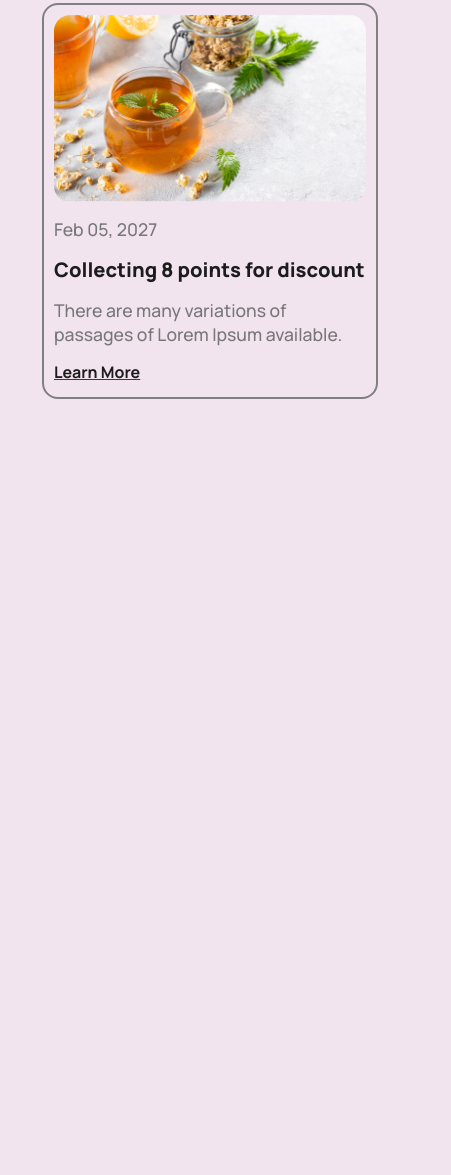
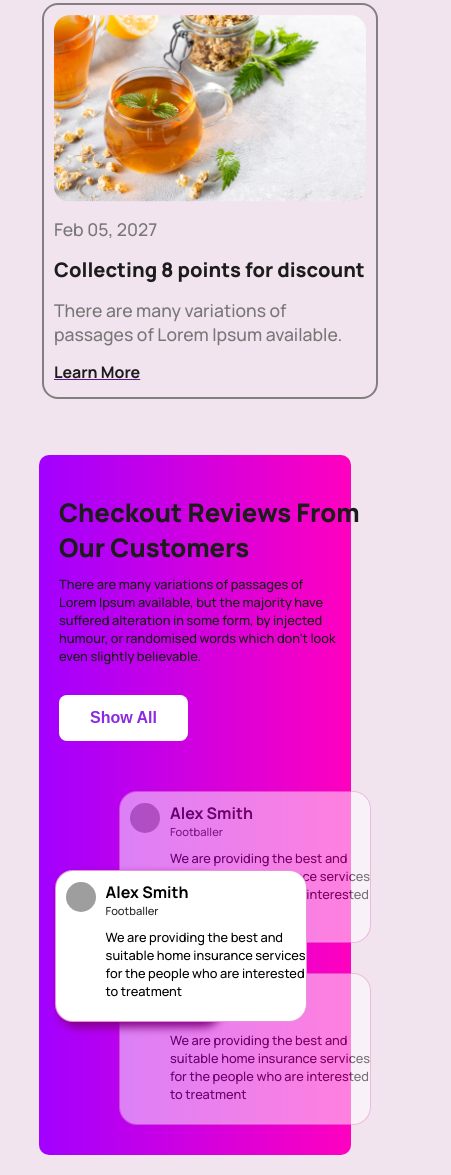
Before and after one commit to amahim/coffee-house, a plain HTML site: page index.html in a window 390 px wide. Shown: the part 3694-4869 px from the top of the page, 451 px wide, since content can reach past the window. Before the commit the page ends 4149 px from the top, so only its background shows below. Drawn offline with Linux system fonts and the light colour scheme; grey boxes are pictures that could not be loaded.

Commit message:
review sec added

```diff
--- a/index.html
+++ b/index.html
@@ -135,6 +135,63 @@
                 </div>
             </div>
         </section>
+        <!-- Reviews sec -->
+         <section class="review-container">
+            <div class="rev-left">
+                <h3>Checkout Reviews From Our Customers</h3>
+                <p>There are many variations of passages of Lorem Ipsum available, but the majority have suffered alteration in some form, by injected humour, or randomised words which don't look even slightly believable. </p>
+                <button>Show All</A></button>
+            </div>
+            <div class="rev-right">
+                <div class="rev-up">
+                    <div class="rev-card">
+                        <div class="rev-info">
+                            <div class="rev-pp">
+                                <img src="./images/cmnt3.jpg" alt="">
+                            </div>
+                            <div class="rev-intro">
+                                <h6>Alex Smith</h6>
+                                <p>Footballer</p>
+                            </div>
+                        </div>
+                        <div class="rev-cmnt">
+                            <p>We are providing the best and suitable home insurance services for the people who are interested to treatment</p>
+                        </div>
+                    </div>
+                    <div class="rev-card">
+                        <div class="rev-info">
+                            <div class="rev-pp">
+                                <img src="./images/cmnt2.jpg" alt="">
+                            </div>
+                            <div class="rev-intro">
+                                <h6>Alex Smith</h6>
+                                <p>Footballer</p>
+                            </div>
+                        </div>
+                        <div class="rev-cmnt">
+                            <p>We are providing the best and suitable home insurance services for the people who are interested to treatment</p>
+                        </div>
+                    </div>
+                </div>
+                <div class="rev-pop">
+                    <div class="rev-card">
+                        <div class="rev-info">
+                            <div class="rev-pp">
+                                <img src="./images/cmnt1.jpg" alt="">
+                            </div>
+                            <div class="rev-intro">
+                                <h6>Alex Smith</h6>
+                                <p>Footballer</p>
+                            </div>
+                        </div>
+                        <div class="rev-cmnt">
+                            <p>We are providing the best and suitable home insurance services for the people who are interested to treatment</p>
+                        </div>
+                    </div>
+                </div>
+            </div>
+
+         </section>
     </main>
     <footer>
 
--- a/styles/styles.css
+++ b/styles/styles.css
@@ -282,7 +282,105 @@ header button{
     color: rgb(28, 28, 28);
     font-size: 1rem;
 }
+/*reviews sec edit*/
+.review-container{
+    width: 80%;
+    height: 550px;
+    margin: 0 auto;
+    /* border: 2px solid red; */
+    display: flex;
+    border-radius: 10px;
+    background: linear-gradient(270.00deg, rgb(255, 0, 191) 0%,rgb(162, 0, 255) 100%);
+}
+.rev-left{
+    width: 45%;
+    height: 70%;
+    /* border: 2px solid blue; */
+    /* margin-left: 20px; */
+    /* padding: 40px 0px 40px 20px; */
+    margin-top: 60px;
+    display: flex;
+    flex-direction: column;
+    gap: 30px;
+    margin-left: 40px;
 
+}
+.rev-left h3{
+    margin-top: 40px;
+    font-size: 2.3rem;
+}
+.rev-left p{
+    color: rgb(24, 24, 24);
+    margin-bottom: 30px;
+    width: 90%;
+}
+.rev-left button{
+    width: 139px;
+    height: 56px;
+    border-radius: 8px;
+    background: rgb(255, 255, 255);
+    border: none;
+    font-size: 20px;
+    font-weight: 700;
+    color: blueviolet;
+}
+.rev-right{
+    width: 55%;
+    height: 85%;
+    /* border: 2px solid yellow; */
+    margin-bottom: 30px;
+}
+.rev-card{
+    border: 1px solid rgba(209, 5, 165, 0.438);
+    height: 150px;
+    width: 400px;
+    background-color: white;
+    border-radius: 18px;
+}
+.rev-pp img{
+    border-radius: 50%;
+    width: 40px;
+    height: 40px;
+}
+.rev-intro h6{
+    font-size: 1.2rem;
+}
+.rev-intro p{
+    font-size: .8rem;
+    color: rgb(41, 41, 41);
+}
+.rev-cmnt p {
+    font-size: 1rem;
+    font-weight: 500;
+    color: black;
+}
+.rev-cmnt{
+    margin-top: 20px;
+    margin-left: 60px;
+}
+.rev-info{
+    display: flex;
+    gap: 10px;
+    align-items: center;
+    margin-left: 10px;
+    margin-top: 10px;
+}
+.rev-up{
+    position: absolute;
+    display: flex;
+    flex-direction: column;
+    gap: 30px;
+    padding: 105px 0px 0px 100px;
+    opacity: 0.5;
+}
+.rev-pop{
+    position: relative;
+    top: 45%;
+    left: 5%;
+    border-radius: 18px;
+    box-shadow: 4px 5px 10px purple;
+    margin-right: 150px;
+}
 
 
 
@@ -420,5 +518,71 @@ header button{
         font-size: .8rem;
         width: 100%;
     }
+    /*reviews sec edit*/
+    .review-container{
+        height: 700px;
+        flex-direction: column;
+    }
+    .rev-left{
+        width: 100%;
+        height: auto;
+        /* border: 2px solid blue; */
+        /* margin-left: 20px; */
+        /* padding: 40px 0px 40px 20px; */
+        margin-top: 20px;
+        gap: 10px;
+        margin-left: 20px;
+
+    }
+    .rev-left h3{
+        margin-top: 20px;
+        font-size: 1.6rem;
+        width: 100%;
+    }
+    .rev-left p{
+        width: 90%;
+        font-size: .8rem;
+    }
+    .rev-left button{
+        margin-top: -10px;
+        width: 129px;
+        height: 46px;
+        font-size: 1rem;
+    }
+    .rev-right{
+        width: 100%;
+        height: auto;
+        /* border: 2px solid yellow; */
+        margin-bottom: 30px;
+    }
+    .rev-card{
+        height: 150px;
+        width: 250px;
+    }
+    .rev-pp img{
+        width: 30px;
+        height: 30px;
+    }
+    .rev-intro h6{
+        font-size: 1rem;
+    }
+    .rev-intro p{
+        font-size: .7rem;
+    }
+    .rev-cmnt p {
+        font-size: .8rem;
+    }
+    .rev-cmnt{
+        margin-top: 10px;
+        margin-left: 50px;
+    }
+    .rev-up{
+        padding: 50px 80px;
+    }
+    .rev-pop{
+        top: 85%;
+        left: 5%;
+    }
+
 
 }
```
Also changed, not shown: images/cmnt2.jpg (added), images/favicon.png (deleted), 2 other files.
